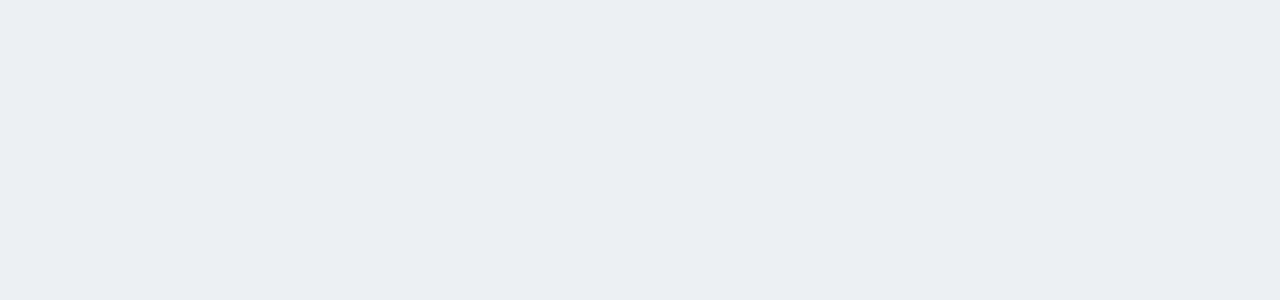
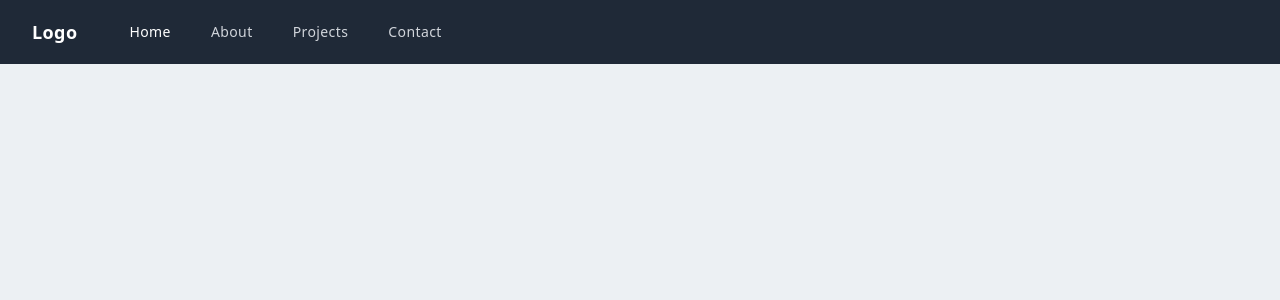
Before and after one commit to szakfer97/personal-portfolio, a React (Vite) app: page / in a window 1280 px wide. Shown: the top 300 px of the page. Built offline with nearby package versions, Linux system fonts and the light colour scheme.

Commit message:
Added base NavBar

```diff
--- a/src/App.tsx
+++ b/src/App.tsx
@@ -1,3 +1,9 @@
+import NavBar from "./components/NavBar";
+
 export default function App() {
-  return <div></div>;
+  return (
+    <div>
+      <NavBar />
+    </div>
+  );
 }
--- a/src/components/NavBar.tsx
+++ b/src/components/NavBar.tsx
@@ -1,3 +1,121 @@
+import { useState } from "react";
+
 export default function NavBar() {
-  return <div></div>;
+  const [isOpen, setIsOpen] = useState(false);
+  const toggleNavbar = () => setIsOpen(!isOpen);
+
+  return (
+    <nav className="bg-gray-800">
+      <div className="container mx-auto px-4 sm:px-6 lg:px-8">
+        <div className="flex items-center justify-between h-16">
+          <div className="flex items-center">
+            <div className="flex-shrink-0">
+              <a href="#" className="text-white text-lg font-semibold">
+                Logo
+              </a>
+            </div>
+            <div className="hidden md:block">
+              <div className="ml-10 flex items-baseline space-x-4">
+                <a
+                  href="#"
+                  className="text-white px-3 py-2 rounded-md text-sm font-medium"
+                >
+                  Home
+                </a>
+                <a
+                  href="#"
+                  className="text-gray-300 px-3 py-2 rounded-md text-sm font-medium"
+                >
+                  About
+                </a>
+                <a
+                  href="#"
+                  className="text-gray-300 px-3 py-2 rounded-md text-sm font-medium"
+                >
+                  Projects
+                </a>
+                <a
+                  href="#"
+                  className="text-gray-300 px-3 py-2 rounded-md text-sm font-medium"
+                >
+                  Contact
+                </a>
+              </div>
+            </div>
+          </div>
+          <div className="-mr-2 flex md:hidden">
+            <button
+              onClick={toggleNavbar}
+              type="button"
+              className="bg-gray-800 inline-flex items-center justify-center p-2 rounded-md text-gray-400 hover:text-white focus:outline-none focus:ring-2 focus:ring-offset-2 focus:ring-offset-gray-800 focus:ring-white"
+              aria-controls="mobile-menu"
+              aria-expanded="false"
+            >
+              <span className="sr-only">Open main menu</span>
+              <svg
+                className="block h-6 w-6"
+                xmlns="http://www.w3.org/2000/svg"
+                fill="none"
+                viewBox="0 0 24 24"
+                stroke="currentColor"
+                aria-hidden="true"
+              >
+                <path
+                  strokeLinecap="round"
+                  strokeLinejoin="round"
+                  strokeWidth="2"
+                  d="M4 6h16M4 12h16M4 18h16"
+                />
+              </svg>
+              <svg
+                className="hidden h-6 w-6"
+                xmlns="http://www.w3.org/2000/svg"
+                fill="none"
+                viewBox="0 0 24 24"
+                stroke="currentColor"
+                aria-hidden="true"
+              >
+                <path
+                  strokeLinecap="round"
+                  strokeLinejoin="round"
+                  strokeWidth="2"
+                  d="M6 18L18 6M6 6l12 12"
+                />
+              </svg>
+            </button>
+          </div>
+        </div>
+        {isOpen && (
+          <div className="md:hidden" id="mobile-menu">
+            <div className="px-2 pt-2 pb-3 space-y-1">
+              <a
+                href="#"
+                className="block px-3 py-2 rounded-md text-base font-medium text-white hover:bg-gray-700"
+              >
+                Home
+              </a>
+              <a
+                href="#"
+                className="block px-3 py-2 rounded-md text-base font-medium text-gray-300 hover:bg-gray-700"
+              >
+                About
+              </a>
+              <a
+                href="#"
+                className="block px-3 py-2 rounded-md text-base font-medium text-gray-300 hover:bg-gray-700"
+              >
+                Projects
+              </a>
+              <a
+                href="#"
+                className="block px-3 py-2 rounded-md text-base font-medium text-gray-300 hover:bg-gray-700"
+              >
+                Contact
+              </a>
+            </div>
+          </div>
+        )}
+      </div>
+    </nav>
+  );
 }
```
